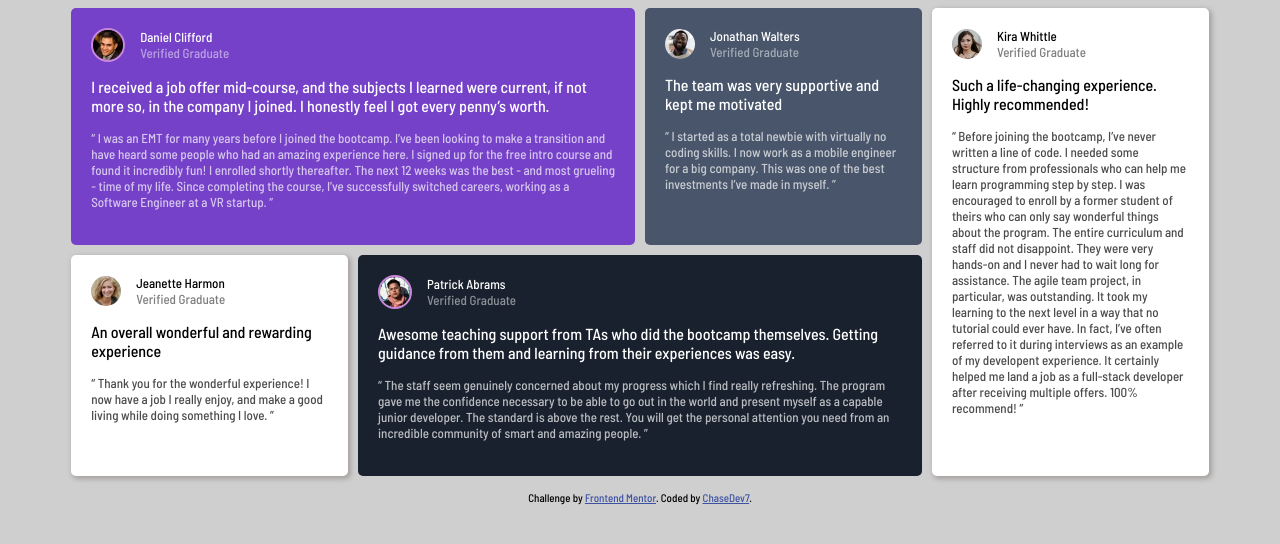
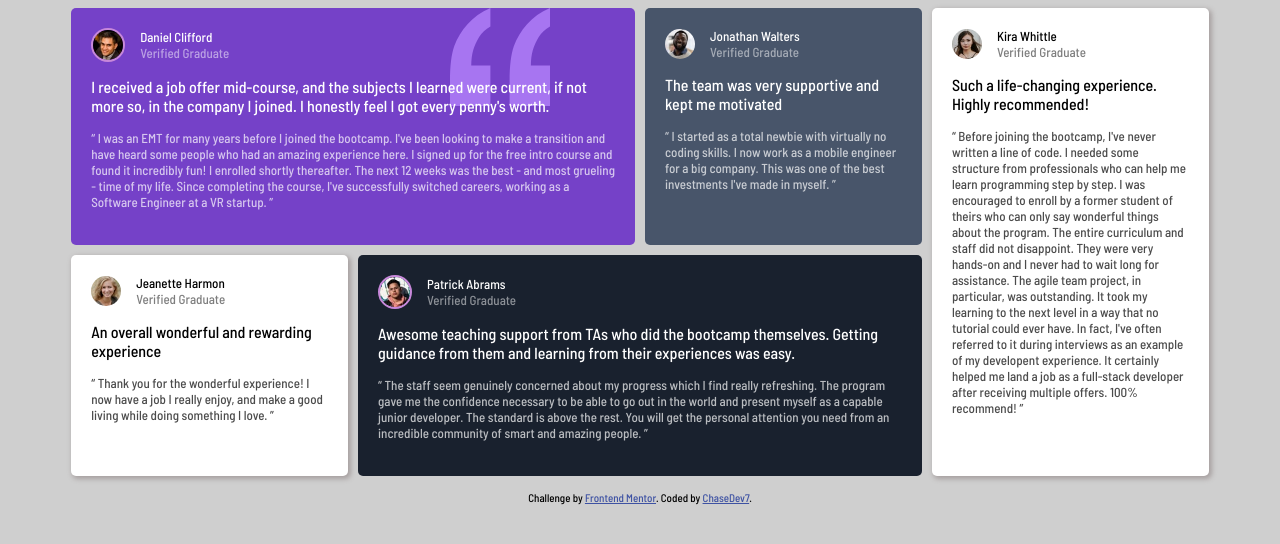
Before and after one commit to ChaseDev7/testimonials-grid-section-main, a plain HTML site: page index.html in a window 1280 px wide. Drawn offline with Linux system fonts and the light colour scheme.

Commit message:
Add pic alts and quote

```diff
--- a/index.html
+++ b/index.html
@@ -13,28 +13,29 @@
 <body>
   <div class="container">
     <div class="panel-one">
+      <img id="quote" src="/images/bg-pattern-quotation.svg" alt="Quotation mark">
       <div class="panel-one-content">
         <div class="user-profile">
-          <img class="image-border" src="images/image-daniel.jpg">
+          <img class="image-border profile-pic" src="images/image-daniel.jpg" alt="Profile picture for graduate.">
           <div class="user-info">
             <p class="user-name">Daniel Clifford</p>
             <p class="verification-status">Verified Graduate</p>
           </div>
         </div>
         <div class="user-biograpy">I received a job offer mid-course, and the subjects I learned were current, if not more so,
-          in the company I joined. I honestly feel I got every penny’s worth.</div>
-        <p class="user-testimonial">“ I was an EMT for many years before I joined the bootcamp. I’ve been looking to make a
+          in the company I joined. I honestly feel I got every penny's worth.</div>
+        <p class="user-testimonial">“ I was an EMT for many years before I joined the bootcamp. I've been looking to make a
           transition and have heard some people who had an amazing experience here. I signed up
           for the free intro course and found it incredibly fun! I enrolled shortly thereafter.
           The next 12 weeks was the best - and most grueling - time of my life. Since completing
-          the course, I’ve successfully switched careers, working as a Software Engineer at a VR startup. ”
+          the course, I've successfully switched careers, working as a Software Engineer at a VR startup. ”
         </p>
       </div>
     </div>
     <div class="panel-two">
       <div class="panel-two-content">
         <div class="user-profile">
-          <img src="images/image-jonathan.jpg">
+          <img class="profile-pic" src="images/image-jonathan.jpg" alt="Profile picture for graduate.">
           <div class="user-info">
             <p class="user-name">Jonathan Walters</p>
             <p class="verification-status">Verified Graduate</p>
@@ -42,13 +43,13 @@
         </div>
         <div class="user-biograpy">The team was very supportive and kept me motivated</div>
         <p class="user-testimonial">“ I started as a total newbie with virtually no coding skills. I now work as a mobile engineer
-          for a big company. This was one of the best investments I’ve made in myself. ”</p>
+          for a big company. This was one of the best investments I've made in myself. ”</p>
       </div>
     </div>
     <div class="panel-three">
       <div class="panel-three-content">
         <div class="user-profile">
-          <img src="images/image-jeanette.jpg">
+          <img class="profile-pic" src="images/image-jeanette.jpg" alt="Profile picture for graduate.">
           <div class="user-info">
             <p class="user-name">Jeanette Harmon</p>
             <p class="verification-status">Verified Graduate</p>
@@ -62,7 +63,7 @@
     <div class="panel-four">
       <div class="panel-four-content">
         <div class="user-profile">
-          <img class="image-border" src="images/image-patrick.jpg">
+          <img class="image-border profile-pic" src="images/image-patrick.jpg" alt="Profile picture for graduate.">
           <div class="user-info">
             <p class="user-name">Patrick Abrams</p>
             <p class="verification-status">Verified Graduate</p>
@@ -79,19 +80,19 @@
     <div class="panel-five">
       <div class="panel-five-content">
         <div class="user-profile">
-          <img src="images/image-kira.jpg">
+          <img class="profile-pic" src="images/image-kira.jpg" alt="Profile picture for graduate.">
           <div class="user-info">
             <p class="user-name">Kira Whittle</p>
             <p class="verification-status">Verified Graduate</p>
           </div>
         </div>
         <div class="user-biograpy">Such a life-changing experience. Highly recommended!</div>
-        <p class="user-testimonial">“ Before joining the bootcamp, I’ve never written a line of code. I needed some structure from
+        <p class="user-testimonial">“ Before joining the bootcamp, I've never written a line of code. I needed some structure from
           professionals who can help me learn programming step by step. I was encouraged to enroll by a former
           student of theirs who can only say wonderful things about the program. The entire curriculum and staff
           did not disappoint. They were very hands-on and I never had to wait long for assistance. The agile team
           project, in particular, was outstanding. It took my learning to the next level in a way that no tutorial
-          could ever have. In fact, I’ve often referred to it during interviews as an example of my developent
+          could ever have. In fact, I've often referred to it during interviews as an example of my developent
           experience. It certainly helped me land a job as a full-stack developer after receiving multiple offers.
           100% recommend! ”</p>
       </div>
@@ -99,7 +100,7 @@
   </div>
   <div class="attribution">
     Challenge by <a href="https://www.frontendmentor.io?ref=challenge" target="_blank">Frontend Mentor</a>.
-    Coded by <a href="#">ChaseDev7</a>.
+    Coded by <a href="ttps://github.com/ChaseDev7" target="_blank">ChaseDev7</a>.
   </div>
 </body>
 </html>
--- a/style.css
+++ b/style.css
@@ -21,7 +21,20 @@ p {
   margin: 0;
 }
 
-img {
+#quote {
+  width: 100px;
+  position: absolute;
+  z-index: 1;
+  top: 0;
+  right: 15%;
+}
+
+.panel-one {
+  position: relative;
+  z-index: 0;
+}
+
+.profile-pic {
   border-radius: 50%;
   height: 30px;
   width: 30px;
@@ -40,6 +53,7 @@ img {
   display: flex;
   flex-direction: row;
   align-items: center;
+  z-index: 2;
 }
 
 .user-info {
@@ -54,6 +68,7 @@ img {
 
 .user-biograpy {
   margin-top: 15px;
+  z-index: 2;
 }
 
 .user-testimonial {
```
